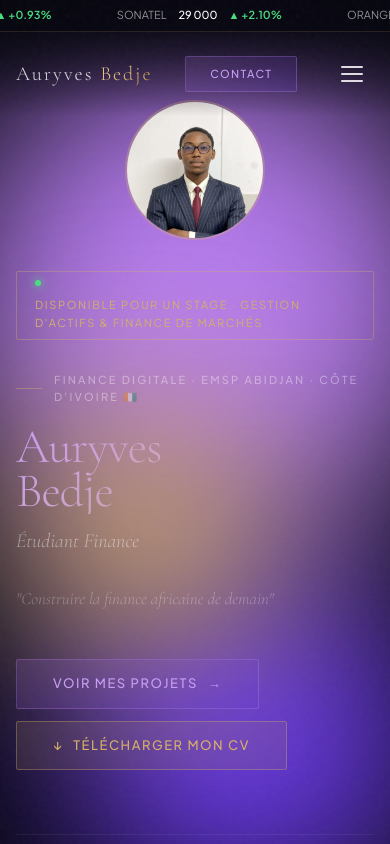
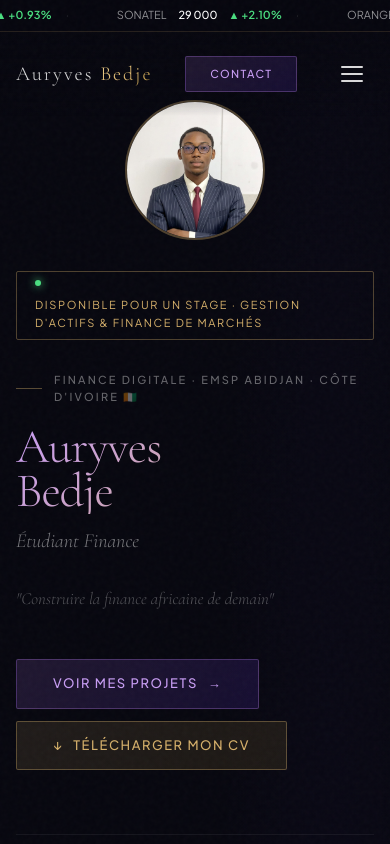
Before and after one commit to auryves/CV-PORTOFOLIO, a React (Vite) app: page / in a window 390 px wide. Shown: the top 844 px of the page. Built offline with nearby package versions, Linux system fonts and the light colour scheme; the HTML template or start-up script is replaced by a standard one.

Commit message:
fix: cacher les orbes sur mobile — fond violet trop saturé

```diff
--- a/src/index.css
+++ b/src/index.css
@@ -600,8 +600,8 @@
 @media (max-width: 768px) {
   /* grain : animation infinie → statique */
   body::before { animation: none; }
-  /* orbes : pas de pulsation sur mobile */
-  .orb { animation: none !important; }
+  /* orbes : cachés sur mobile — 500px blur(90px) = fond violet entier sur petit écran */
+  .orb { display: none !important; }
   /* particules : masquées sur mobile */
   .particle { display: none !important; }
   /* curseur custom : caché sur mobile */
```
